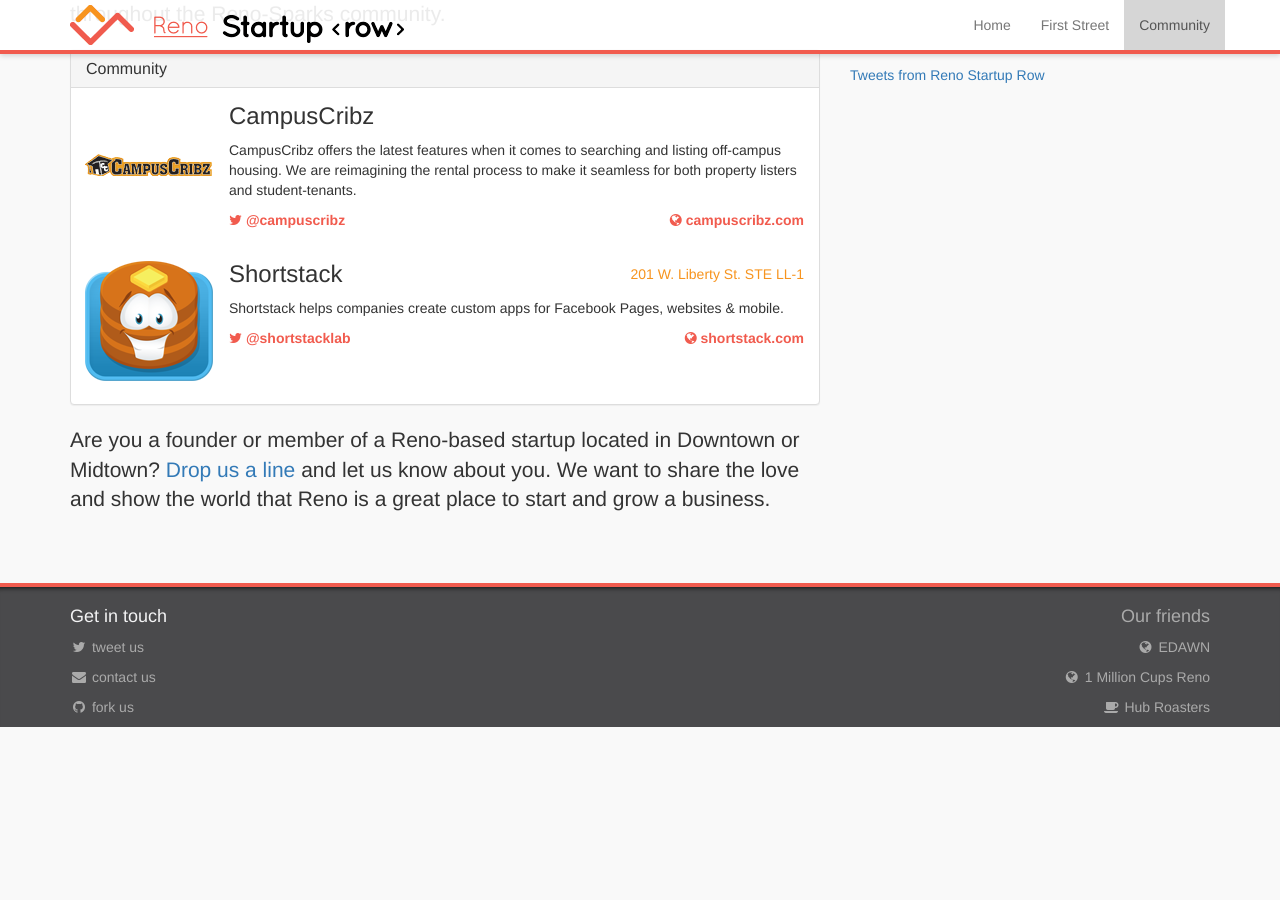
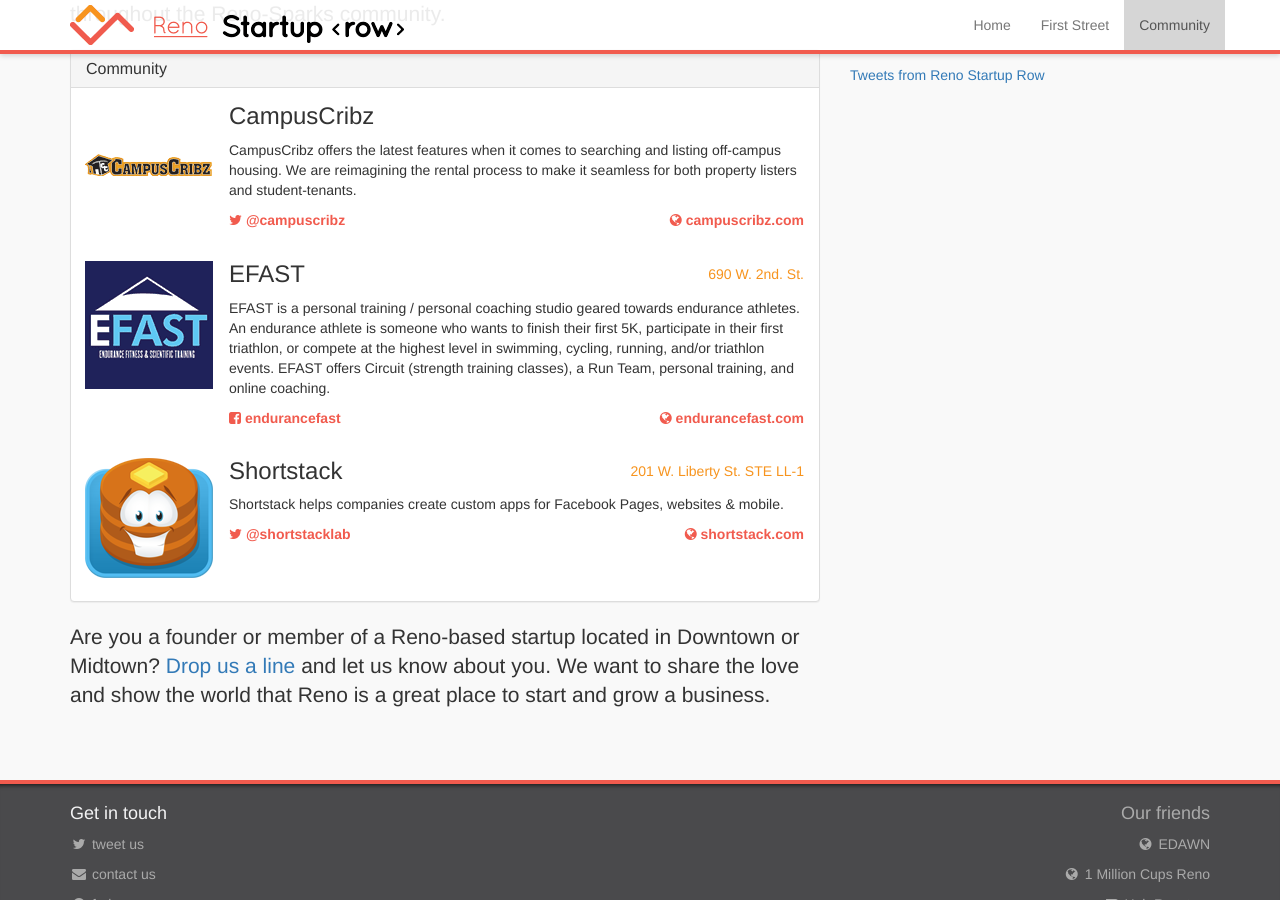
Before and after one commit to startuprow/startuprow.github.io, a Jekyll site: the page built from index.html, in a window 1280 px wide and 900 px high, scrolled down 3438 px. Built offline with Jekyll 4.4.1, drawn with Linux system fonts in a browser that asks for light colours; nearby versions of some CDN libraries; Markdown is read by kramdown in place of the engine named in the settings; comment, search, counter and statistics services are not loaded; before the commit the page ends 4165 px from its top, so only the background shows below that.

Commit message:
Added EFAST to Community section.

```diff
--- a/index.html
+++ b/index.html
@@ -222,6 +222,17 @@
 
   <div class="panel-body company-profile">
     <div class="company-logo">
+      <img src="/img/logo/efast.png">
+    </div>
+    <span class="contact address pull-right">690 W. 2nd. St.</span>
+    <h3>EFAST</h3>
+    <p>EFAST is a personal training / personal coaching studio geared towards endurance athletes. An endurance athlete is someone who wants to finish their first 5K, participate in their first triathlon, or compete at the highest level in swimming, cycling, running, and/or triathlon events. EFAST offers Circuit (strength training classes), a Run Team, personal training, and online coaching.</p>
+    <span class="contact twitter"><a href="https://www.facebook.com/endurancefast"><i class="fa fa-facebook-square"></i> endurancefast</a></span>
+    <span class="contact website pull-right"><a href="http://endurancefast.com/"><i class="fa fa-globe"></i> endurancefast.com</a></span>
+  </div>
+
+  <div class="panel-body company-profile">
+    <div class="company-logo">
       <img src="/img/logo/shortstack.png">
     </div>
     <span class="contact address pull-right">201 W. Liberty St. STE LL-1</span>
```
Also changed, not shown: img/logo/efast.png (added).
